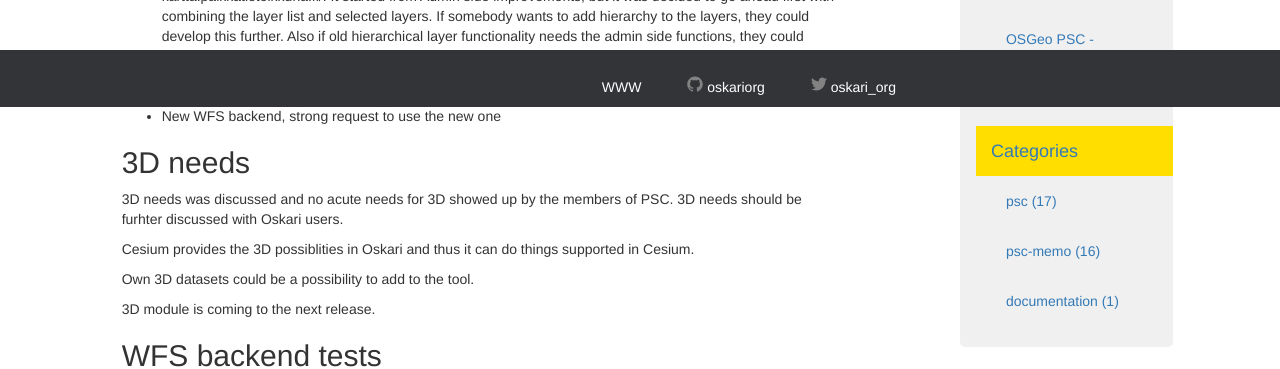
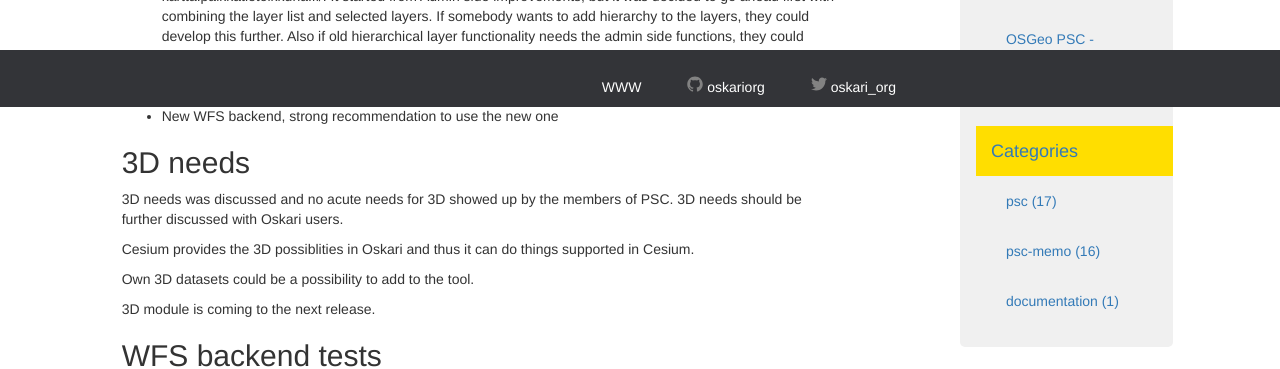
Before and after one commit to oskariorg/oskariorg.github.io, a Jekyll site: the page built from _posts/2019-11-11-PSC_November2019.md, in a window 1280 px wide. Shown: the part 793-1162 px from the top of the page. Built offline with Jekyll 4.4.1, drawn with Linux system fonts in a browser that asks for light colours; nearby versions of some CDN libraries.

Commit message:
Update 2019-11-11-PSC_November2019.md

```diff
--- a/_posts/2019-11-11-PSC_November2019.md
+++ b/_posts/2019-11-11-PSC_November2019.md
@@ -40,12 +40,12 @@ Not present:
 - 1.53 coming up (now released), 1.54 coming soon:
 - new layer list coming, release maybe next week, check the new layer list functionality from: https://demo-kartta.paikkatietoikkuna.fi/. It started from Admin side improvements, but it was decided to go ahead first with combining the layer list and selected layers. If somebody wants to add hierarchy to the layers, they could develop this further. Also if old hierarchical layer functionality needs the admin side functions, they could attach the new admin tools to the existing layer listing.
 Mobile tracking improvement coming up, now new possibilities for showing location of users in published maps
-- Transport code available, but not tested
-- New WFS backend, strong request to use the new one
+- Deprecated transport code still available, but not tested
+- New WFS backend, strong recommendation to use the new one
 
 ## 3D needs
 
-3D needs was discussed and no acute needs for 3D showed up by the members of PSC. 3D needs should be furhter discussed with Oskari users.
+3D needs was discussed and no acute needs for 3D showed up by the members of PSC. 3D needs should be further discussed with Oskari users.
 
 Cesium provides the 3D possiblities in Oskari and thus it can do things supported in Cesium.
 
```
